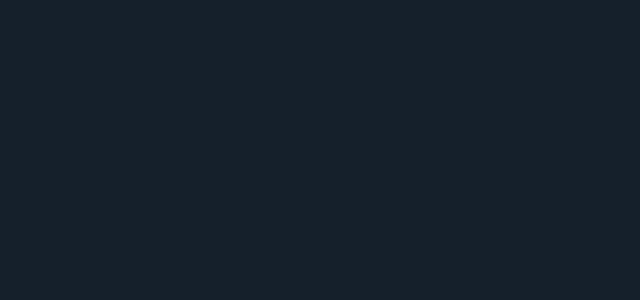
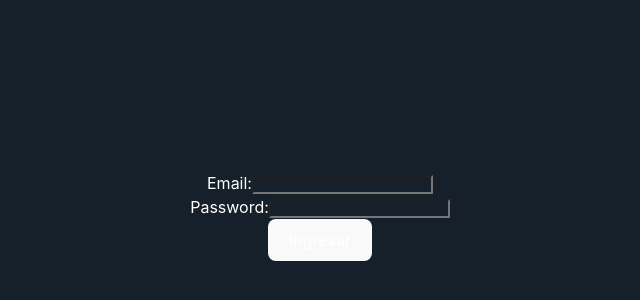
Before and after one commit to Agustingmaggi/supermarket, a React (Vite) app in the folder Curso2-front/: page /login in a window 1280 px wide. Before the commit this address had no page. Shown: the part 184-484 px from the top of the page, without its empty margins (320-960 px from the left). Built offline with nearby package versions, Linux system fonts and the light colour scheme.

Commit message:
probando

```diff
--- a/Curso2-front/src/App.jsx
+++ b/Curso2-front/src/App.jsx
@@ -2,8 +2,8 @@ import React from "react";
 import "./App.css";
 import Body from './components/body/body.jsx'
 import { BrowserRouter as Router, Routes, Route } from 'react-router-dom'
-import LoginForm from "./pages/LoginPages/LoginPage.jsx";
-import RegistrationForm from "./pages/RegistratePages/RegistratePage.jsx";
+import LoginForm from "./pages/LoginPages/LoginPage";
+import RegistrationForm from "./pages/RegistratePages/RegistratePage";
 
 function App() {
   return (
@@ -11,8 +11,8 @@ function App() {
       <div className="App">
         <Routes>
           <Route path="/" element={<Body />} />
-          <Route path="/ingresa" element={<LoginForm />} />
-          <Route path="/registrate" element={<RegistrationForm />} />
+          <Route path="/login" element={<LoginForm />} />
+          <Route path="/register" element={<RegistrationForm />} />
         </Routes>
       </div>
     </Router>
--- a/Curso2-front/src/components/barranav/barranav.jsx
+++ b/Curso2-front/src/components/barranav/barranav.jsx
@@ -13,6 +13,7 @@ const Navbar = () => {
             .then(response => {
                 // Actualiza el estado con las cookies obtenidas
                 setCookies(response.data.cookies);
+                console.log(response.data.cookies)
             })
             .catch(error => {
                 console.error('Error al obtener las cookies:', error);
```
